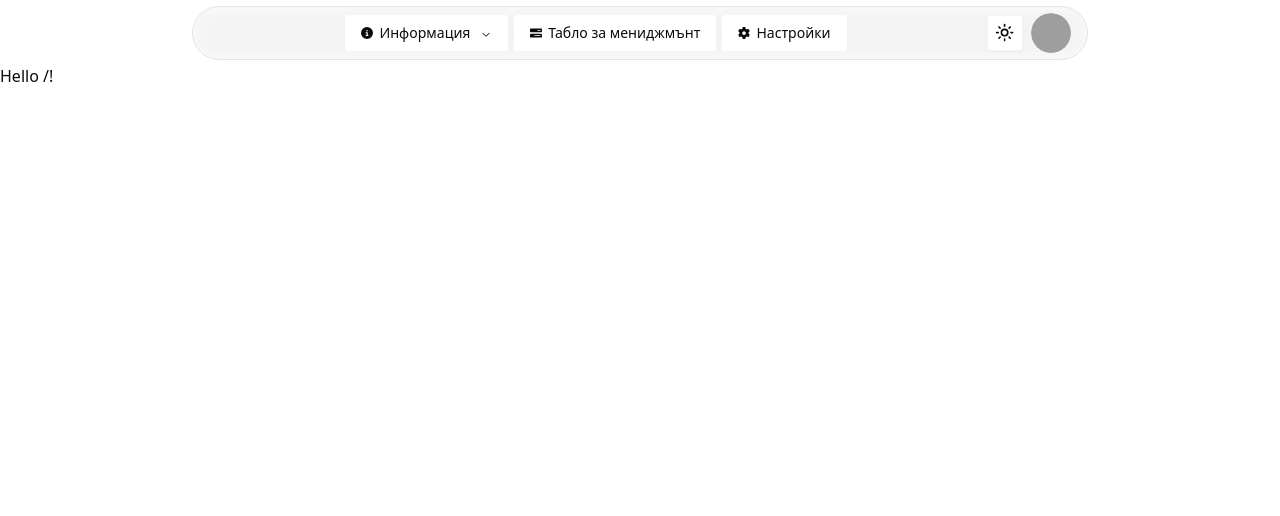
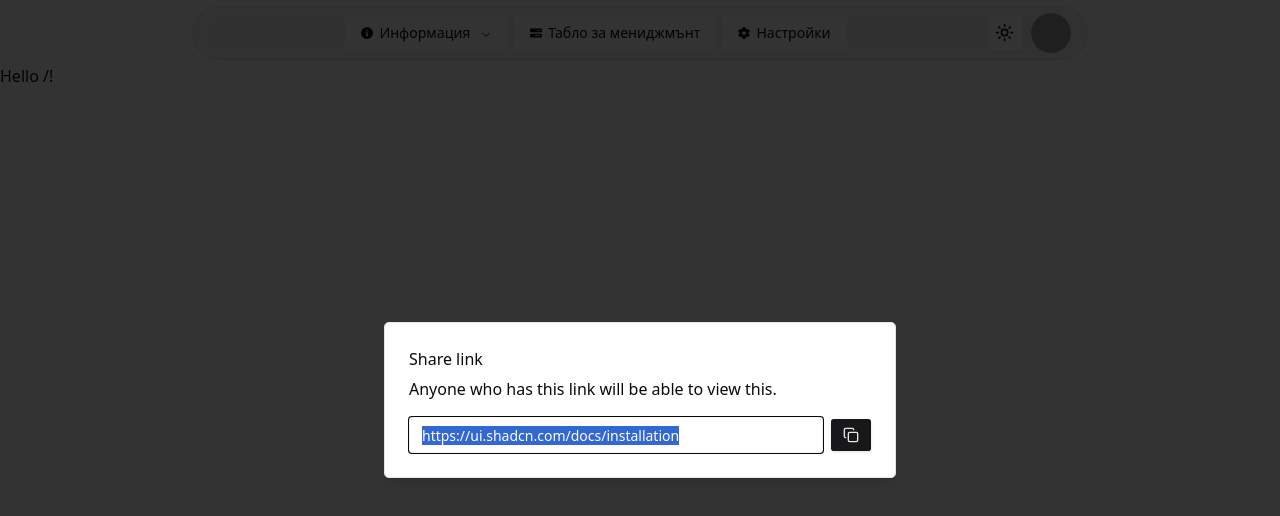
Before and after one commit to andreevnikola/archtag-webapp, a React (Vite) app: page / in a window 1280 px wide. Shown: the top 516 px of the page. Built offline with nearby package versions, Linux system fonts and the light colour scheme; no server answers; sample sign-in values are in the browser's storage; grey boxes are pictures that could not be loaded.

Commit message:
basic modal functionallity added

```diff
--- a/package.json
+++ b/package.json
@@ -18,7 +18,7 @@
     "@fortawesome/react-fontawesome": "^0.2.0",
     "@radix-ui/react-avatar": "^1.0.4",
     "@radix-ui/react-collapsible": "^1.0.3",
-    "@radix-ui/react-dialog": "^1.0.5",
+    "@radix-ui/react-dialog": "^1.1.0",
     "@radix-ui/react-dropdown-menu": "^2.0.6",
     "@radix-ui/react-icons": "^1.3.0",
     "@radix-ui/react-label": "^2.0.2",
--- /dev/null
+++ b/src/components/lib/modal/CustomModal.tsx
@@ -0,0 +1,28 @@
+import { Dialog, DialogContent, DialogTrigger } from "@/components/ui/dialog";
+import { useCustomModalStore } from "@/stores/CustomModalStore";
+import { useEffect, useRef } from "react";
+
+export function CustomModal() {
+  const isOpen = useCustomModalStore((state) => state.isOpen);
+  const content = useCustomModalStore((state) => state.content);
+
+  const hasBeenOpened = useRef(false);
+
+  const triggerer = useRef<HTMLButtonElement | null>(null);
+
+  useEffect(() => {
+    if (isOpen) {
+      hasBeenOpened.current = true;
+      triggerer.current!.click();
+    } else if (hasBeenOpened.current) {
+      triggerer.current!.click();
+    }
+  }, [isOpen]);
+
+  return (
+    <Dialog>
+      <DialogTrigger ref={triggerer} className="hidden"></DialogTrigger>
+      <DialogContent>{content}</DialogContent>
+    </Dialog>
+  );
+}
--- /dev/null
+++ b/src/components/lib/modal/ModalController.ts
@@ -0,0 +1,48 @@
+import { useCustomModalStore } from "@/stores/CustomModalStore";
+
+export class ModalController {
+  static instanciate() {
+    const controller = new ModalController();
+
+    useCustomModalStore.setState({
+      canClose: true,
+      content: null,
+      onClose: () => {},
+      isOpen: false,
+    });
+
+    return controller;
+  }
+
+  show() {
+    useCustomModalStore.getState().open();
+    return this;
+  }
+
+  hide() {
+    useCustomModalStore.getState().close();
+    return this;
+  }
+
+  setContent(content: JSX.Element) {
+    useCustomModalStore.getState().setContent(content);
+    return this;
+  }
+
+  setCanClose(canClose: boolean) {
+    useCustomModalStore.getState().canClose = canClose;
+    return this;
+  }
+
+  onClose(callback: () => void) {
+    useCustomModalStore.getState().onClose = callback;
+    return this;
+  }
+
+  useModal() {
+    return {
+      onClose: this.onClose,
+      open: this.show,
+    };
+  }
+}
--- /dev/null
+++ b/src/components/modals/UnverifiedAccountModal.tsx
@@ -0,0 +1,33 @@
+import { DialogTitle, DialogDescription } from "@radix-ui/react-dialog";
+import { Label } from "@radix-ui/react-dropdown-menu";
+import { CopyIcon } from "lucide-react";
+import { Button } from "../ui/button";
+import { DialogClose, DialogFooter, DialogHeader } from "../ui/dialog";
+import { Input } from "../ui/input";
+
+export function UnverifiedAccountModal() {
+  return (
+    <>
+      <DialogHeader>
+        <DialogTitle>Share link</DialogTitle>
+        <DialogDescription>
+          Anyone who has this link will be able to view this.
+        </DialogDescription>
+      </DialogHeader>
+      <div className="flex items-center space-x-2">
+        <div className="grid flex-1 gap-2">
+          <Label className="sr-only">Link</Label>
+          <Input
+            id="link"
+            defaultValue="https://ui.shadcn.com/docs/installation"
+            readOnly
+          />
+        </div>
+        <Button type="submit" size="sm" className="px-3">
+          <span className="sr-only">Copy</span>
+          <CopyIcon className="h-4 w-4" />
+        </Button>
+      </div>
+    </>
+  );
+}
--- /dev/null
+++ b/src/components/ui/dialog.tsx
@@ -0,0 +1,127 @@
+import * as React from "react";
+import * as DialogPrimitive from "@radix-ui/react-dialog";
+import { Cross2Icon } from "@radix-ui/react-icons";
+
+import { cn } from "@/lib/utils";
+import { useCustomModalStore } from "@/stores/CustomModalStore";
+
+const Dialog = DialogPrimitive.Root;
+
+const DialogTrigger = DialogPrimitive.Trigger;
+
+const DialogPortal = DialogPrimitive.Portal;
+
+const DialogClose = DialogPrimitive.Close;
+
+const DialogOverlay = React.forwardRef<
+  React.ElementRef<typeof DialogPrimitive.Overlay>,
+  React.ComponentPropsWithoutRef<typeof DialogPrimitive.Overlay>
+>(({ className, ...props }, ref) => (
+  <DialogPrimitive.Overlay
+    ref={ref}
+    className={cn(
+      "fixed inset-0 z-50 bg-black/80  data-[state=open]:animate-in data-[state=closed]:animate-out data-[state=closed]:fade-out-0 data-[state=open]:fade-in-0",
+      className
+    )}
+    {...props}
+  />
+));
+DialogOverlay.displayName = DialogPrimitive.Overlay.displayName;
+
+const DialogContent = React.forwardRef<
+  React.ElementRef<typeof DialogPrimitive.Content>,
+  React.ComponentPropsWithoutRef<typeof DialogPrimitive.Content>
+>(({ className, children, ...props }, ref) => {
+  const canClose = useCustomModalStore((state) => state.canClose);
+
+  return (
+    <DialogPortal>
+      <DialogOverlay />
+      <DialogPrimitive.Content
+        ref={ref}
+        className={cn(
+          "fixed left-[50%] top-[50%] z-50 grid w-full max-w-lg translate-x-[-50%] translate-y-[-50%] gap-4 border bg-background p-6 shadow-lg duration-200 data-[state=open]:animate-in data-[state=closed]:animate-out data-[state=closed]:fade-out-0 data-[state=open]:fade-in-0 data-[state=closed]:zoom-out-95 data-[state=open]:zoom-in-95 data-[state=closed]:slide-out-to-left-1/2 data-[state=closed]:slide-out-to-top-[48%] data-[state=open]:slide-in-from-left-1/2 data-[state=open]:slide-in-from-top-[48%] sm:rounded-lg",
+          className
+        )}
+        {...props}
+      >
+        {children}
+        {canClose && (
+          <DialogPrimitive.Close className="absolute right-4 top-4 rounded-sm opacity-70 ring-offset-background transition-opacity hover:opacity-100 focus:outline-none focus:ring-2 focus:ring-ring focus:ring-offset-2 disabled:pointer-events-none data-[state=open]:bg-accent data-[state=open]:text-muted-foreground">
+            <Cross2Icon className="h-4 w-4" />
+            <span className="sr-only">Close</span>
+          </DialogPrimitive.Close>
+        )}
+      </DialogPrimitive.Content>
+    </DialogPortal>
+  );
+});
+DialogContent.displayName = DialogPrimitive.Content.displayName;
+
+const DialogHeader = ({
+  className,
+  ...props
+}: React.HTMLAttributes<HTMLDivElement>) => (
+  <div
+    className={cn(
+      "flex flex-col space-y-1.5 text-center sm:text-left",
+      className
+    )}
+    {...props}
+  />
+);
+DialogHeader.displayName = "DialogHeader";
+
+const DialogFooter = ({
+  className,
+  ...props
+}: React.HTMLAttributes<HTMLDivElement>) => (
+  <div
+    className={cn(
+      "flex flex-col-reverse sm:flex-row sm:justify-end sm:space-x-2",
+      className
+    )}
+    {...props}
+  />
+);
+DialogFooter.displayName = "DialogFooter";
+
+const DialogTitle = React.forwardRef<
+  React.ElementRef<typeof DialogPrimitive.Title>,
+  React.ComponentPropsWithoutRef<typeof DialogPrimitive.Title>
+>(({ className, ...props }, ref) => (
+  <DialogPrimitive.Title
+    ref={ref}
+    className={cn(
+      "text-lg font-semibold leading-none tracking-tight",
+      className
+    )}
+    {...props}
+  />
+));
+DialogTitle.displayName = DialogPrimitive.Title.displayName;
+
+const DialogDescription = React.forwardRef<
+  React.ElementRef<typeof DialogPrimitive.Description>,
+  React.ComponentPropsWithoutRef<typeof DialogPrimitive.Description>
+>(({ className, ...props }, ref) => (
+  <DialogPrimitive.Description
+    ref={ref}
+    className={cn("text-sm text-muted-foreground", className)}
+    {...props}
+  />
+));
+DialogDescription.displayName = DialogPrimitive.Description.displayName;
+
+export {
+  Dialog,
+  DialogPortal,
+  DialogOverlay,
+  DialogTrigger,
+  DialogClose,
+  DialogContent,
+  DialogHeader,
+  DialogFooter,
+  DialogTitle,
+  DialogDescription,
+};
--- a/src/routes/__root.tsx
+++ b/src/routes/__root.tsx
@@ -1,12 +1,27 @@
+import { CustomModal } from "@/components/lib/modal/CustomModal";
+import { ModalController } from "@/components/lib/modal/ModalController";
+import { UnverifiedAccountModal } from "@/components/modals/UnverifiedAccountModal";
 import { Footer } from "@/components/structure/Footer";
 import { Header } from "@/components/structure/Header";
 import { createRootRoute, Outlet } from "@tanstack/react-router";
+import { useEffect } from "react";
 
 export const Route = createRootRoute({
   component: () => <RootComponent />,
 });
 
 function RootComponent() {
+  const modal = ModalController.instanciate()
+    .setContent(<UnverifiedAccountModal />)
+    .setCanClose(false)
+    .useModal();
+
+  useEffect(() => {
+    setTimeout(() => {
+      modal.open();
+    }, 1000);
+  }, []);
+
   return (
     <div className="w-full p-0">
       <div className="min-h-screen">
@@ -20,6 +35,7 @@ function RootComponent() {
       <footer>
         <Footer />
       </footer>
+      <CustomModal />
     </div>
   );
 }
--- /dev/null
+++ b/src/stores/CustomModalStore.ts
@@ -0,0 +1,24 @@
+import create from "zustand";
+
+export interface CustomModalProps {
+  canClose?: boolean;
+  onClose?: () => void;
+  content: React.ReactNode;
+  open: () => void;
+  close: () => void;
+  setContent: (content: React.ReactNode) => void;
+}
+
+export interface CustomModal extends CustomModalProps {
+  isOpen: boolean;
+}
+
+export const useCustomModalStore = create<CustomModal>((set) => ({
+  isOpen: false,
+  content: null,
+  canClose: false,
+  onClose: () => {},
+  setContent: (content: React.ReactNode) => set({ content }),
+  open: () => set({ isOpen: true }),
+  close: () => set({ isOpen: false }),
+}));
```
Also changed, not shown: 1 other file (tests, documents, lock files or other folders).
